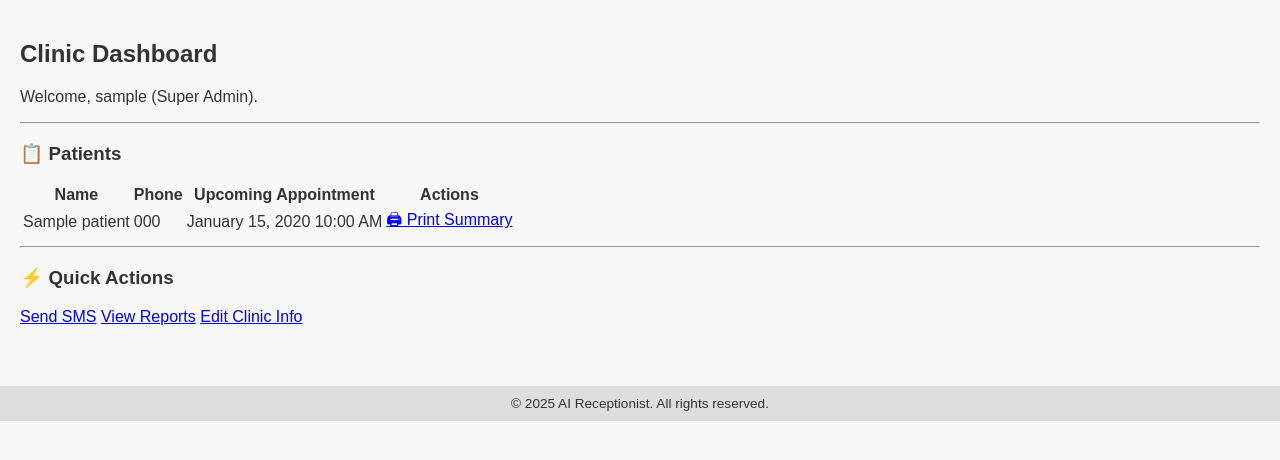
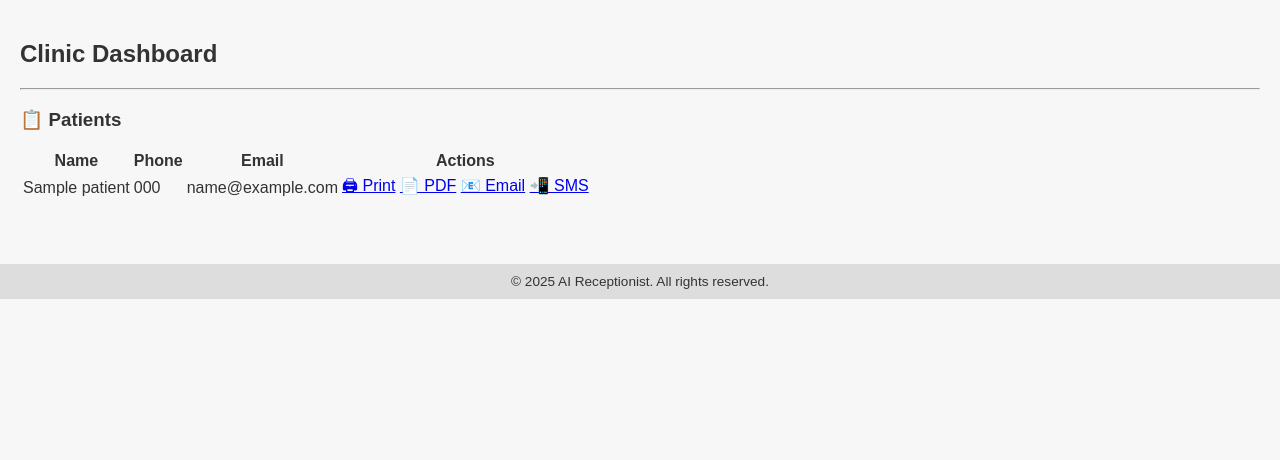
Before and after one commit to ConnorV2006/AI-Receptionist-Enchanced, a Flask app: template templates/clinic_dashboard.html in a window 1280 px wide. Shown: the part 67-527 px from the top of the page. Run offline with Flask 3, Linux system fonts and the light colour scheme; tables that the repository leaves empty hold one stand-in row (values such as "Sample post"); the template is opened without the code that fills it: values that come from a table or form of the project are taken from there, most other values are stand-ins (such as "Sample title", 1, 10 or a date in 2020).

Commit message:
Update clinic_dashboard.html

```diff
--- a/templates/clinic_dashboard.html
+++ b/templates/clinic_dashboard.html
@@ -2,8 +2,6 @@
 {% block content %}
 
 <h2>Clinic Dashboard</h2>
-
-<p>Welcome, {{ admin.username }}{% if admin.is_superadmin %} (Super Admin){% endif %}.</p>
 
 <hr>
 
@@ -13,7 +11,7 @@
     <tr>
       <th>Name</th>
       <th>Phone</th>
-      <th>Upcoming Appointment</th>
+      <th>Email</th>
       <th>Actions</th>
     </tr>
   </thead>
@@ -22,33 +20,16 @@
     <tr>
       <td>{{ patient.name }}</td>
       <td>{{ patient.phone }}</td>
+      <td>{{ patient.email or "N/A" }}</td>
       <td>
-        {% if patient.appointments %}
-          {{ patient.appointments[0].date.strftime("%B %d, %Y %I:%M %p") }}
-        {% else %}
-          None
-        {% endif %}
-      </td>
-      <td>
-        <!-- Print Summary button -->
-        <a class="btn" href="{{ url_for('patient_print', patient_id=patient.id) }}" target="_blank">
-          🖨 Print Summary
-        </a>
+        <a class="btn" href="{{ url_for('patient_print', patient_id=patient.id) }}" target="_blank">🖨 Print</a>
+        <a class="btn" href="{{ url_for('patient_print_pdf', patient_id=patient.id) }}">📄 PDF</a>
+        <a class="btn" href="{{ url_for('patient_send_email', patient_id=patient.id) }}">📧 Email</a>
+        <a class="btn" href="{{ url_for('patient_send_sms', patient_id=patient.id) }}">📲 SMS</a>
       </td>
     </tr>
     {% endfor %}
   </tbody>
 </table>
 
-<hr>
-
-<h3>⚡ Quick Actions</h3>
-<div>
-  <a class="btn" href="{{ url_for('send_sms', slug=clinic.slug) }}">Send SMS</a>
-  <a class="btn" href="{{ url_for('view_reports') }}">View Reports</a>
-  {% if admin.is_superadmin %}
-    <a class="btn" href="{{ url_for('edit_clinic', slug=clinic.slug) }}">Edit Clinic Info</a>
-  {% endif %}
-</div>
-
 {% endblock %}
```
